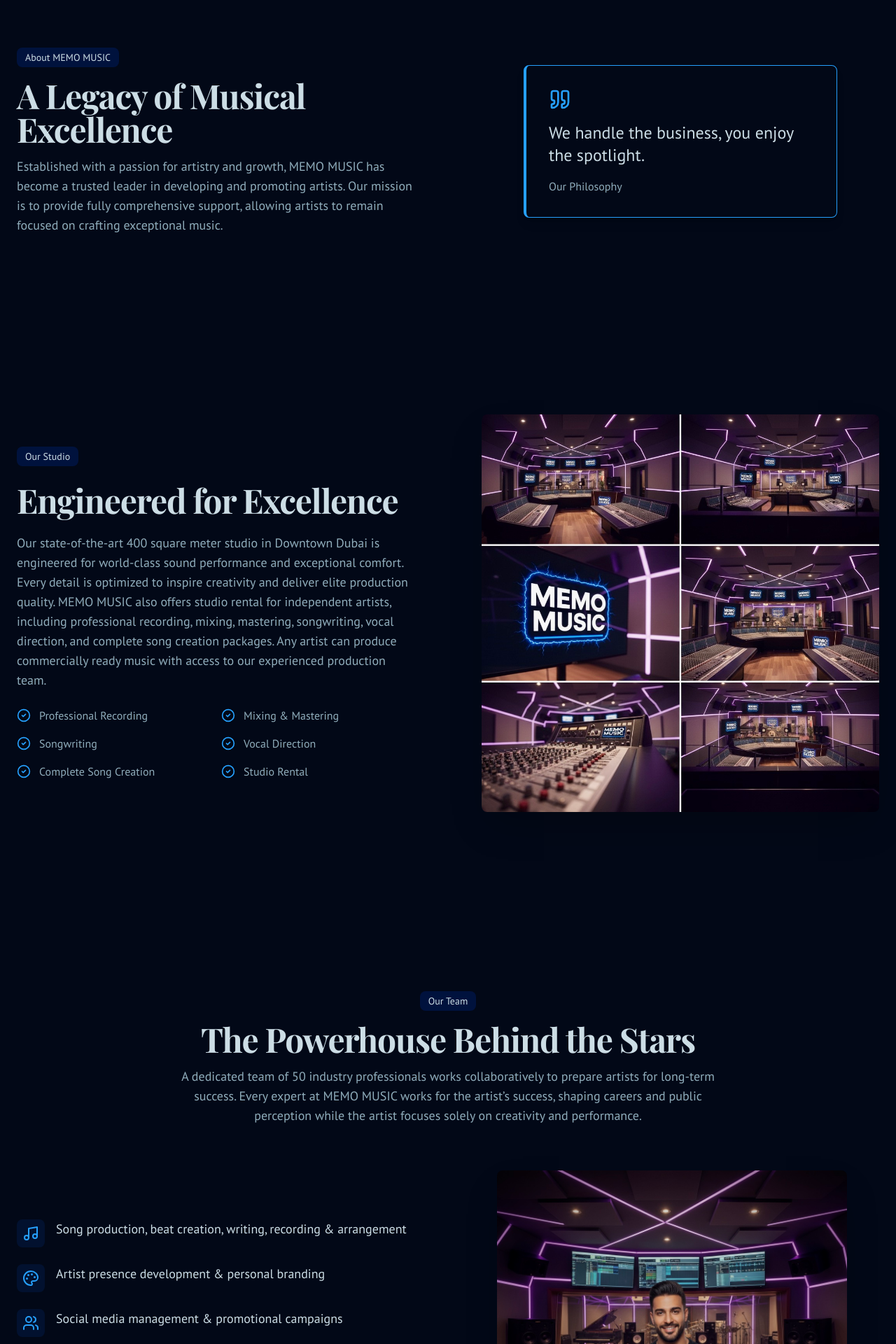
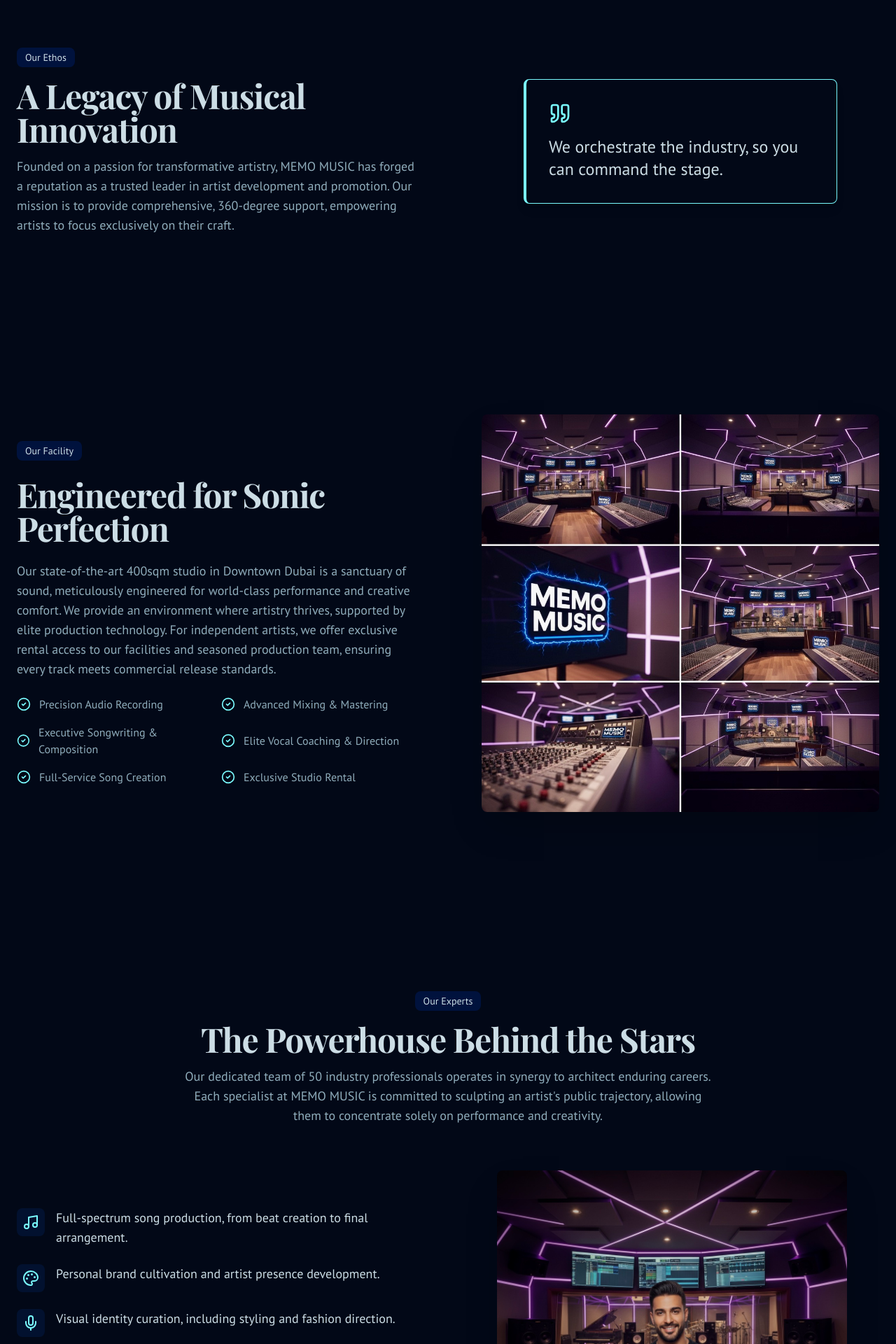
Before and after one commit to devjadiya/memo-music, a Next.js app: page / in a window 1280 px wide. Shown: the part 860-2780 px from the top of the page at 70% size. Built offline with nearby package versions, Linux system fonts and the light colour scheme; a web font is replaced by a local one.

Commit message:
Added Initial Files

```diff
--- a/src/app/globals.css
+++ b/src/app/globals.css
@@ -16,7 +16,7 @@
     --secondary-foreground: 200 33% 85%;
     --muted: 222 100% 12%;
     --muted-foreground: 200 24% 65%;
-    --accent: 206 98% 57%;
+    --accent: 182 100% 74%;
     --accent-foreground: 222 100% 12%;
     --destructive: 0 84.2% 60.2%;
     --destructive-foreground: 0 0% 98%;
@@ -24,7 +24,7 @@
     --input: 222 100% 12%;
     --ring: 217 99% 50%;
     --chart-1: 217 99% 50%;
-    --chart-2: 206 98% 57%;
+    --chart-2: 182 100% 74%;
     --chart-3: 215 97% 49%;
     --chart-4: 222 100% 23%;
     --chart-5: 200 33% 85%;
@@ -40,3 +40,14 @@
     @apply bg-background text-foreground;
   }
 }
+
+@layer utilities {
+  @keyframes hero-pan-zoom {
+    0% {
+      transform: scale(1) translate(0, 0);
+    }
+    100% {
+      transform: scale(1.1) translate(-1%, 1%);
+    }
+  }
+}
--- a/src/components/layout/header.tsx
+++ b/src/components/layout/header.tsx
@@ -39,7 +39,7 @@
     <header
       className={cn(
         'fixed top-0 left-0 right-0 z-50 transition-colors duration-300',
-        hasScrolled ? 'bg-background/95 backdrop-blur-sm border-b border-border' : 'bg-transparent'
+        hasScrolled ? 'bg-black/30 border-b border-white/10 backdrop-blur-lg' : 'bg-transparent'
       )}
     >
       <div className="container mx-auto flex h-20 items-center justify-between px-4 md:px-6">
@@ -58,7 +58,7 @@
             <Link
               key={link.href}
               href={link.href}
-              className="text-sm font-medium text-muted-foreground transition-colors hover:text-primary"
+              className="text-sm font-medium text-neutral-300 transition-colors hover:text-accent"
             >
               {link.label}
             </Link>
--- a/src/components/sections/about.tsx
+++ b/src/components/sections/about.tsx
@@ -8,16 +8,16 @@
         <div className="grid gap-12 lg:grid-cols-2 lg:gap-24 items-center">
           <div className="space-y-4">
             <div className="inline-block rounded-lg bg-secondary px-3 py-1 text-sm text-secondary-foreground">
-              About MEMO MUSIC
+              Our Ethos
             </div>
             <h2 className="font-headline text-4xl font-bold tracking-tight text-foreground sm:text-5xl">
-              A Legacy of Musical Excellence
+              A Legacy of Musical Innovation
             </h2>
             <p className="text-lg text-muted-foreground">
-              Established with a passion for artistry and growth, MEMO MUSIC has
-              become a trusted leader in developing and promoting artists. Our
-              mission is to provide fully comprehensive support, allowing
-              artists to remain focused on crafting exceptional music.
+              Founded on a passion for transformative artistry, MEMO MUSIC has
+              forged a reputation as a trusted leader in artist development and
+              promotion. Our mission is to provide comprehensive, 360-degree
+              support, empowering artists to focus exclusively on their craft.
             </p>
           </div>
           <div className="flex items-center justify-center">
@@ -25,9 +25,8 @@
               <CardContent className="p-8">
                 <Quote className="h-8 w-8 text-accent" />
                 <blockquote className="mt-4 text-2xl font-medium text-foreground">
-                  We handle the business, you enjoy the spotlight.
+                  We orchestrate the industry, so you can command the stage.
                 </blockquote>
-                <p className="mt-4 text-muted-foreground">Our Philosophy</p>
               </CardContent>
             </Card>
           </div>
--- a/src/components/sections/services.tsx
+++ b/src/components/sections/services.tsx
@@ -2,11 +2,11 @@
 import { Check } from 'lucide-react';
 
 const independentServices = [
-  'Studio rental and music production services',
-  'Complete song development from concept to commercial release',
-  'Professional crews for worldwide music video production',
-  'PR support to enhance credibility and exposure',
-  'Access to branding specialists and promotional rollout teams',
+  'Bespoke music production and studio rental services',
+  'End-to-end song development from ideation to commercial mastering',
+  'Access to elite crews for global music video production',
+  'Strategic PR campaigns to amplify credibility and market presence',
+  'Consultation with leading branding specialists and promotional strategists',
 ];
 
 export default function ServicesSection() {
@@ -15,13 +15,13 @@
       <div className="container mx-auto px-4 md:px-6">
         <div className="max-w-3xl mx-auto text-center space-y-4">
           <div className="inline-block rounded-lg bg-secondary px-3 py-1 text-sm text-secondary-foreground">
-            Independent Artist Services
+            A La Carte Services
           </div>
           <h2 className="font-headline text-4xl font-bold tracking-tight text-foreground sm:text-5xl">
-            World-Class Services, On Your Terms
+            Elite Resources, On Your Terms
           </h2>
           <p className="text-lg text-muted-foreground">
-            For artists seeking professional support without long-term management commitments, independent artists gain the same premium resources used by international stars.
+            For independent artists requiring world-class support without long-term commitments, we offer access to the same premium resources that have built international careers.
           </p>
         </div>
 
--- a/src/components/sections/studio.tsx
+++ b/src/components/sections/studio.tsx
@@ -2,12 +2,12 @@
 import { CheckCircle2 } from 'lucide-react';
 
 const studioServices = [
-  'Professional Recording',
-  'Mixing & Mastering',
-  'Songwriting',
-  'Vocal Direction',
-  'Complete Song Creation',
-  'Studio Rental',
+  'Precision Audio Recording',
+  'Advanced Mixing & Mastering',
+  'Executive Songwriting & Composition',
+  'Elite Vocal Coaching & Direction',
+  'Full-Service Song Creation',
+  'Exclusive Studio Rental',
 ];
 
 export default function StudioSection() {
@@ -17,16 +17,13 @@
         <div className="grid gap-12 lg:grid-cols-2 lg:gap-24 items-center">
           <div className="space-y-6">
              <div className="inline-block rounded-lg bg-secondary px-3 py-1 text-sm text-secondary-foreground">
-              Our Studio
+              Our Facility
             </div>
             <h2 className="font-headline text-4xl font-bold tracking-tight text-foreground sm:text-5xl">
-              Engineered for Excellence
+              Engineered for Sonic Perfection
             </h2>
             <p className="text-lg text-muted-foreground">
-              Our state-of-the-art 400 square meter studio in Downtown Dubai is
-              engineered for world-class sound performance and exceptional
-              comfort. Every detail is optimized to inspire creativity and
-              deliver elite production quality. MEMO MUSIC also offers studio rental for independent artists, including professional recording, mixing, mastering, songwriting, vocal direction, and complete song creation packages. Any artist can produce commercially ready music with access to our experienced production team.
+              Our state-of-the-art 400sqm studio in Downtown Dubai is a sanctuary of sound, meticulously engineered for world-class performance and creative comfort. We provide an environment where artistry thrives, supported by elite production technology. For independent artists, we offer exclusive rental access to our facilities and seasoned production team, ensuring every track meets commercial release standards.
             </p>
              <ul className="grid grid-cols-2 gap-4 text-base text-muted-foreground">
               {studioServices.map((service) => (
--- a/src/components/sections/team.tsx
+++ b/src/components/sections/team.tsx
@@ -3,12 +3,12 @@
 import Image from 'next/image';
 
 const teamCapabilities = [
-  { icon: Music, text: 'Song production, beat creation, writing, recording & arrangement' },
-  { icon: Palette, text: 'Artist presence development & personal branding' },
-  { icon: Users, text: 'Social media management & promotional campaigns' },
-  { icon: Newspaper, text: 'Press, media management & magazine placements' },
-  { icon: Clapperboard, text: 'Global music video production & creative direction' },
-  { icon: Mic, text: 'Styling, fashion direction, and visual identity' },
+  { icon: Music, text: 'Full-spectrum song production, from beat creation to final arrangement.' },
+  { icon: Palette, text: 'Personal brand cultivation and artist presence development.' },
+  { icon: Mic, text: 'Visual identity curation, including styling and fashion direction.' },
+  { icon: Users, text: 'Digital strategy, social media management, and promotional campaigns.' },
+  { icon: Newspaper, text: 'Global press management and high-impact media placements.' },
+  { icon: Clapperboard, text: 'Worldwide music video production and creative direction.' },
 ];
 
 export default function TeamSection() {
@@ -17,14 +17,13 @@
       <div className="container mx-auto px-4 md:px-6">
         <div className="max-w-3xl mx-auto text-center space-y-4">
            <div className="inline-block rounded-lg bg-secondary px-3 py-1 text-sm text-secondary-foreground">
-              Our Team
+              Our Experts
             </div>
           <h2 className="font-headline text-4xl font-bold tracking-tight text-foreground sm:text-5xl">
             The Powerhouse Behind the Stars
           </h2>
           <p className="text-lg text-muted-foreground">
-            A dedicated team of 50 industry professionals works collaboratively
-            to prepare artists for long-term success. Every expert at MEMO MUSIC works for the artist’s success, shaping careers and public perception while the artist focuses solely on creativity and performance.
+            Our dedicated team of 50 industry professionals operates in synergy to architect enduring careers. Each specialist at MEMO MUSIC is committed to sculpting an artist's public trajectory, allowing them to concentrate solely on performance and creativity.
           </p>
         </div>
 
```
Also changed, not shown: src/components/sections/contact.tsx (+59 -9 lines), src/components/sections/hero.tsx (+5 -5 lines), src/components/sections/pr.tsx (+8 -8 lines).
